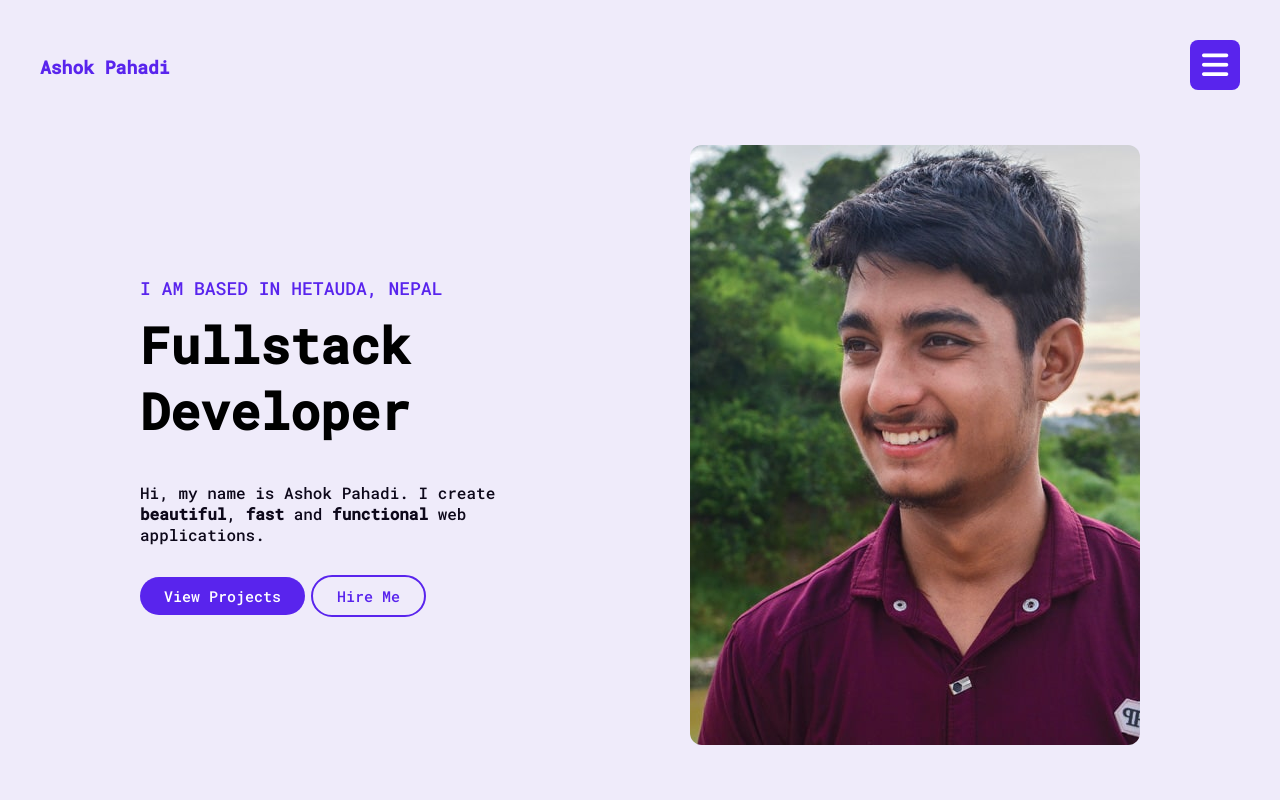
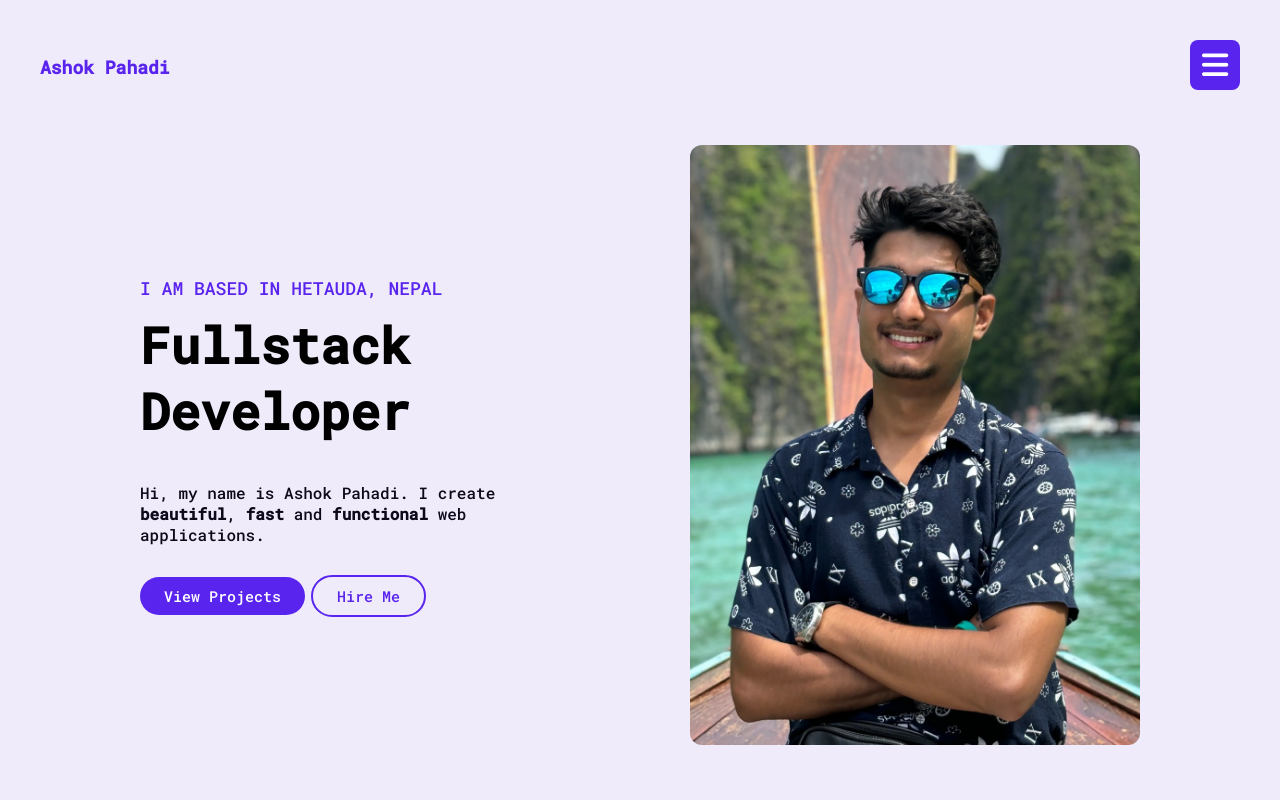
Before and after one commit to pokhrelashok/pokhrelashok.github.io, a SvelteKit app: page / in a window 1280 px wide. Shown: the top 800 px of the page. Built offline with nearby package versions, Linux system fonts and the light colour scheme; a web font is replaced by a local one.

Commit message:
profile pic updeated

```diff
--- a/src/routes/+page.svelte
+++ b/src/routes/+page.svelte
@@ -334,7 +334,7 @@
 				</div>
 			</div>
 			<div class="right">
-				<img src={`images/dp.jpg`} alt="ashok pahadi headshot" />
+				<img src={`images/dp.webp`} alt="ashok pahadi headshot" />
 			</div>
 		</div>
 	</section>
```
Also changed, not shown: static/images/dp.jpg (deleted), static/images/dp.webp (added).
